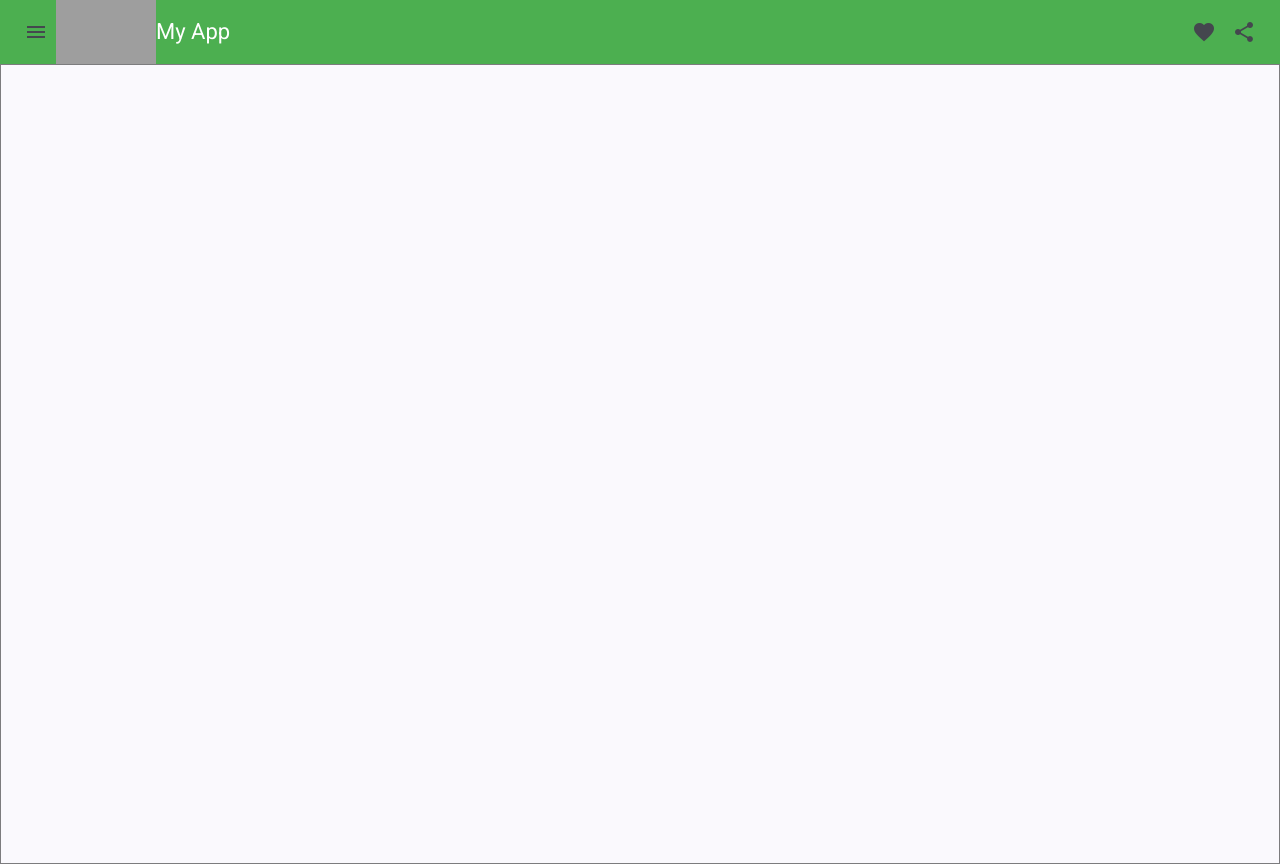
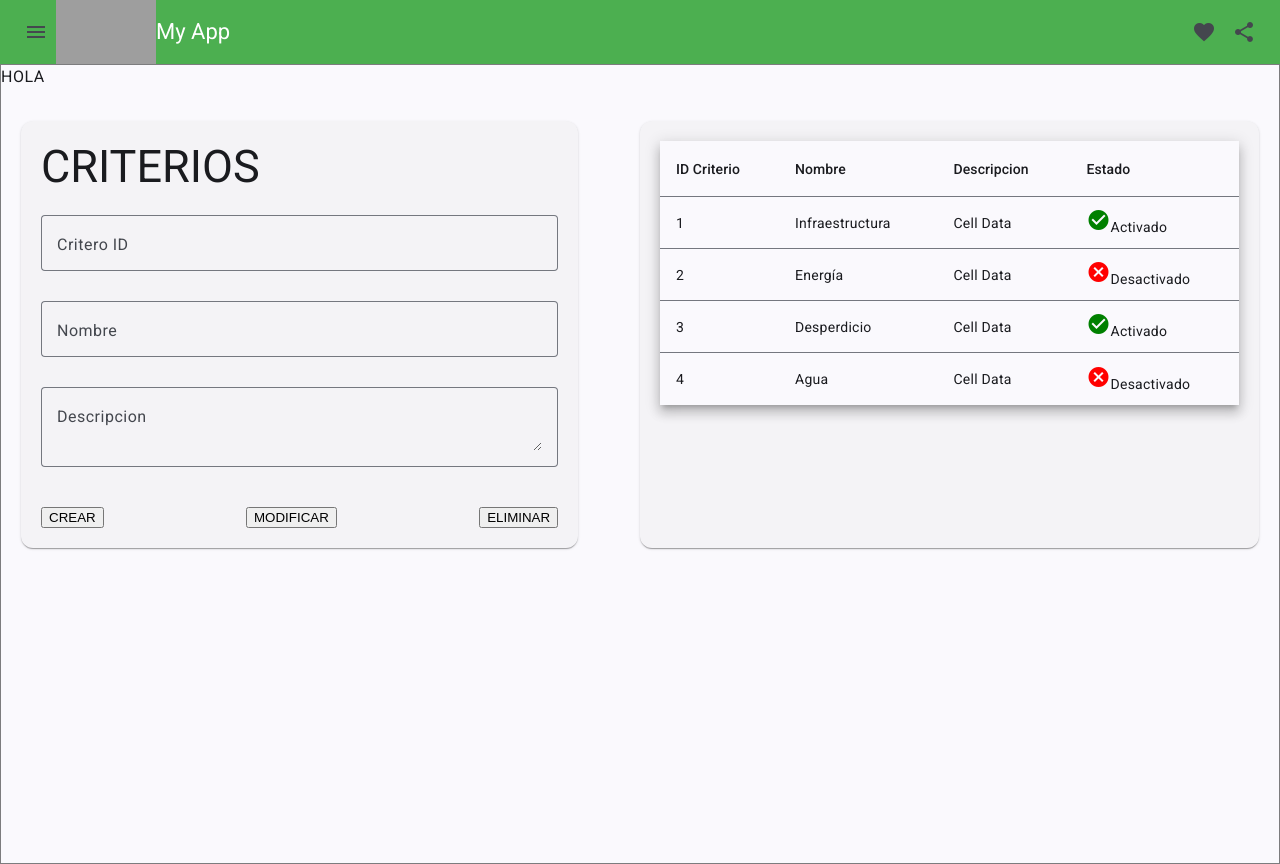
Before and after one commit to yarita27/ssp, an Angular app: page /criterios in a window 1280 px wide. Before the commit this address led to /. Built offline with nearby package versions, Linux system fonts and the light colour scheme; grey boxes are pictures that could not be loaded.

Commit message:
pantallaCriterio

```diff
--- a/src/app/app.component.html
+++ b/src/app/app.component.html
@@ -78,6 +78,7 @@
   <div class="example-sidenav-content" >
     <div style="width: 100%; height: 100%;">
       <router-outlet />
+
     </div>
 
   </div>
--- a/src/app/app.config.ts
+++ b/src/app/app.config.ts
@@ -6,5 +6,5 @@ import { provideClientHydration } from '@angular/platform-browser';
 import { provideAnimationsAsync } from '@angular/platform-browser/animations/async';
 
 export const appConfig: ApplicationConfig = {
-  providers: [provideZoneChangeDetection({ eventCoalescing: true }), provideRouter(routes), provideClientHydration(), provideAnimationsAsync()]
+  providers: [provideZoneChangeDetection({ eventCoalescing: true }), provideRouter(routes), provideClientHydration(), provideAnimationsAsync(), provideAnimationsAsync(), provideAnimationsAsync()]
 };
--- a/src/app/app.routes.ts
+++ b/src/app/app.routes.ts
@@ -1,3 +1,17 @@
 import { Routes } from '@angular/router';
+import { CriterioComponent } from './criterio/criterio.component';
+import { IndicadoresComponent } from './indicadores/indicadores.component';
 
-export const routes: Routes = [];
+export const routes: Routes = [
+    { path: '', redirectTo: '', pathMatch: 'full' },
+
+    {
+        path:"criterios",
+        component:CriterioComponent
+    },
+
+    {
+        path:"indicadores",
+        component:IndicadoresComponent
+    }
+];
--- /dev/null
+++ b/src/app/criterio/criterio.component.css
@@ -0,0 +1,29 @@
+.container {
+  display: flex;
+  flex-direction: row;
+  justify-content: space-between;
+  padding: 20px;
+}
+
+.card {
+  width: 45%;
+  padding: 20px;
+}
+
+.full-width {
+  width: 100%;
+}
+
+.button-group {
+  display: flex;
+  justify-content: space-between;
+  margin-top: 20px;
+}
+
+.activated {
+  color: green;
+}
+
+.deactivated {
+  color: red;
+}
--- /dev/null
+++ b/src/app/criterio/criterio.component.html
@@ -0,0 +1,51 @@
+<p>HOLA</p>
+<div style="display: flex; flex-direction: row; justify-content: space-between; padding: 20px;">
+  <mat-card style="width: 45%; padding: 20px;">
+    <h2>CRITERIOS</h2>
+    <mat-form-field appearance="outline" style="width: 100%;">
+      <mat-label>Critero ID</mat-label>
+      <input matInput placeholder="e.g., 26">
+    </mat-form-field>
+    <mat-form-field appearance="outline" style="width: 100%; margin-top: 10px;">
+      <mat-label>Nombre</mat-label>
+      <input matInput placeholder="Type here...">
+    </mat-form-field>
+    <mat-form-field appearance="outline" style="width: 100%; margin-top: 10px;">
+      <mat-label>Descripcion</mat-label>
+      <textarea matInput placeholder="Type here..."></textarea>
+    </mat-form-field>
+    <div style="display: flex; justify-content: space-between; margin-top: 20px;">
+      <button mat-raised-button color="primary">CREAR</button>
+      <button mat-raised-button color="accent">MODIFICAR</button>
+      <button mat-raised-button color="warn">ELIMINAR</button>
+    </div>
+  </mat-card>
+
+  <mat-card style="width: 50%; padding: 20px;">
+    <table mat-table [dataSource]="dataSource" class="mat-elevation-z8" style="width: 100%;">
+      <ng-container matColumnDef="id">
+        <th mat-header-cell *matHeaderCellDef>ID Criterio</th>
+        <td mat-cell *matCellDef="let element">{{element.id}}</td>
+      </ng-container>
+      <ng-container matColumnDef="nombre">
+        <th mat-header-cell *matHeaderCellDef>Nombre</th>
+        <td mat-cell *matCellDef="let element">{{element.nombre}}</td>
+      </ng-container>
+      <ng-container matColumnDef="descripcion">
+        <th mat-header-cell *matHeaderCellDef>Descripcion</th>
+        <td mat-cell *matCellDef="let element">{{element.descripcion}}</td>
+      </ng-container>
+      <ng-container matColumnDef="estado">
+        <th mat-header-cell *matHeaderCellDef>Estado</th>
+        <td mat-cell *matCellDef="let element">
+          <mat-icon [ngClass]="{'activated': element.estado, 'deactivated': !element.estado}">
+            {{element.estado ? 'check_circle' : 'cancel'}}
+          </mat-icon>
+          <span>{{element.estado ? 'Activado' : 'Desactivado'}}</span>
+        </td>
+      </ng-container>
+      <tr mat-header-row *matHeaderRowDef="displayedColumns"></tr>
+      <tr mat-row *matRowDef="let row; columns: displayedColumns;"></tr>
+    </table>
+  </mat-card>
+</div>
--- /dev/null
+++ b/src/app/criterio/criterio.component.ts
@@ -0,0 +1,41 @@
+import { CommonModule } from '@angular/common';
+import { Component } from '@angular/core';
+import { MatCardModule } from '@angular/material/card';
+import { MatFormFieldModule } from '@angular/material/form-field';
+import { MatGridListModule } from '@angular/material/grid-list';
+import { MatIconModule } from '@angular/material/icon';
+import { MatInputModule } from '@angular/material/input';
+import { MatTableModule } from '@angular/material/table';
+
+export interface Criterio {
+  id: number;
+  nombre: string;
+  descripcion: string;
+  estado: boolean;
+}
+
+const ELEMENT_DATA: Criterio[] = [
+  {id: 1, nombre: 'Infraestructura', descripcion: 'Cell Data', estado: true},
+  {id: 2, nombre: 'Energía', descripcion: 'Cell Data', estado: false},
+  {id: 3, nombre: 'Desperdicio', descripcion: 'Cell Data', estado: true},
+  {id: 4, nombre: 'Agua', descripcion: 'Cell Data', estado: false}
+];
+
+@Component({
+  selector: 'app-criterio',
+  templateUrl: './criterio.component.html',
+  styleUrls: ['./criterio.component.css'],
+  imports: [CommonModule,
+            MatIconModule,
+            MatCardModule,
+            MatFormFieldModule,
+            MatGridListModule,
+            MatInputModule,
+            MatTableModule
+  ],
+  standalone: true
+})
+export class CriterioComponent {
+  displayedColumns: string[] = ['id', 'nombre', 'descripcion', 'estado'];
+  dataSource = ELEMENT_DATA;
+}
--- /dev/null
+++ b/src/app/indicadores/indicadores.component.css
@@ -0,0 +1,29 @@
+.container {
+  display: flex;
+  flex-direction: row;
+  justify-content: space-between;
+  padding: 20px;
+}
+
+.card {
+  width: 45%;
+  padding: 20px;
+}
+
+.full-width {
+  width: 100%;
+}
+
+.button-group {
+  display: flex;
+  justify-content: space-between;
+  margin-top: 20px;
+}
+
+.activated {
+  color: green;
+}
+
+.deactivated {
+  color: red;
+}
--- /dev/null
+++ b/src/app/indicadores/indicadores.component.html
@@ -0,0 +1,23 @@
+<p>HOLA</p>
+<div style="display: flex; flex-direction: row; justify-content: space-between; padding: 20px;">
+  <mat-card style="width: 45%; padding: 20px;">
+    <h2>INDICADORES</h2>
+    <mat-form-field appearance="outline" style="width: 100%;">
+      <mat-label>Critero ID</mat-label>
+      <input matInput placeholder="e.g., 26">
+    </mat-form-field>
+    <mat-form-field appearance="outline" style="width: 100%; margin-top: 10px;">
+      <mat-label>Nombre</mat-label>
+      <input matInput placeholder="Type here...">
+    </mat-form-field>
+    <mat-form-field appearance="outline" style="width: 100%; margin-top: 10px;">
+      <mat-label>Descripcion</mat-label>
+      <textarea matInput placeholder="Type here..."></textarea>
+    </mat-form-field>
+    <div style="display: flex; justify-content: space-between; margin-top: 20px;">
+      <button mat-raised-button color="primary">CREAR</button>
+      <button mat-raised-button color="accent">MODIFICAR</button>
+      <button mat-raised-button color="warn">ELIMINAR</button>
+    </div>
+  </mat-card>
+</div>
--- /dev/null
+++ b/src/app/indicadores/indicadores.component.ts
@@ -0,0 +1,55 @@
+import { Component } from '@angular/core';
+import { CommonModule } from '@angular/common';
+import { MatToolbarModule } from '@angular/material/toolbar';
+import { MatIconModule } from '@angular/material/icon';
+import { MatButtonModule } from '@angular/material/button';
+import { MatSidenavModule } from '@angular/material/sidenav';
+import { MatListModule } from '@angular/material/list';
+import { MatFormFieldModule } from '@angular/material/form-field';
+import { MatGridListModule } from '@angular/material/grid-list';
+import { MatInputModule } from '@angular/material/input';
+import { MatTableModule } from '@angular/material/table';
+import { MatCardModule } from '@angular/material/card';
+import { FormsModule } from '@angular/forms';
+
+
+export interface Indicador {
+  idCriterio: number;
+  idIndicador: number;
+  nombre: string;
+  descripcion: string;
+  archivoAdjunto?: string;
+  estado: boolean;
+}
+
+const ELEMENT_DATA: Indicador[] = [
+  {idCriterio: 1, idIndicador: 101, nombre: 'Infraestructura', descripcion: 'Cell Data', archivoAdjunto: 'file1.pdf', estado: true},
+  {idCriterio: 2, idIndicador: 102, nombre: 'Energía', descripcion: 'Cell Data', archivoAdjunto: 'file2.pdf', estado: false},
+  {idCriterio: 3, idIndicador: 103, nombre: 'Desperdicio', descripcion: 'Cell Data', archivoAdjunto: 'file3.pdf', estado: true},
+  {idCriterio: 4, idIndicador: 104, nombre: 'Agua', descripcion: 'Cell Data', archivoAdjunto: 'file4.pdf', estado: false}
+];
+
+@Component({
+  selector: 'app-indicadores',
+  standalone: true,
+  imports: [
+    CommonModule,
+    MatToolbarModule,
+    MatIconModule,
+    MatButtonModule,
+    MatSidenavModule,
+    MatListModule,
+    MatFormFieldModule,
+    MatGridListModule,
+    MatInputModule,
+    MatTableModule,
+    MatCardModule,
+    FormsModule
+  ],
+  templateUrl: './indicadores.component.html',
+  styleUrls: ['./indicadores.component.css']
+})
+export class IndicadoresComponent {
+  displayedColumns: string[] = ['idCriterio', 'idIndicador', 'nombre', 'descripcion', 'archivoAdjunto', 'estado'];
+  dataSource = ELEMENT_DATA;
+}
```
Also changed, not shown: src/app/app.component.ts (+6 -1 lines), src/app/app.module.ts (added, +44 -0 lines), package.json (line endings or trailing spaces), 2 other files (tests, documents, lock files or other folders).
